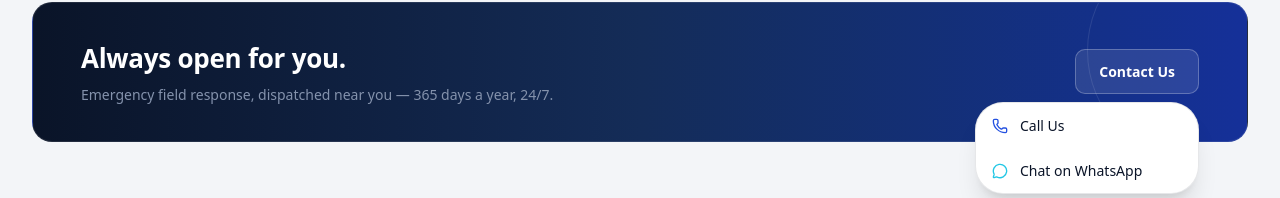
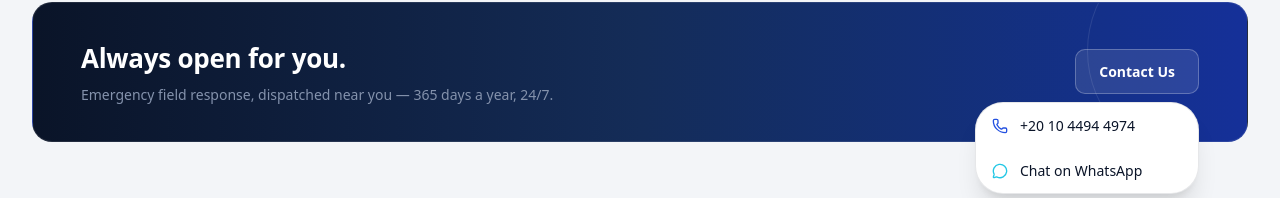
Before and after one commit to AttiaX125/fluxfor-website, a Next.js app: page / in a window 1280 px wide. Both pictures are taken after a click on the button "Contact Us". Shown: the part 999-1197 px from the top of the page. Built offline with nearby package versions, Linux system fonts and the light colour scheme.

Commit message:
solving call us problem

```diff
--- a/src/app/products/software-solutions/page.tsx
+++ b/src/app/products/software-solutions/page.tsx
@@ -94,7 +94,6 @@ export default function SoftwareSolutionsPage() {
             <div className="relative aspect-[4/3] overflow-hidden rounded-[16px] border border-border-c bg-surface-1 shadow-2xl shadow-brand-blue/[0.06]">
               <Image
                 src="/images/products/software/interface1.jpg"
-
                 alt="DraftSight CAD interface"
                 fill
                 className="object-cover"
--- a/src/components/contact-choice-button.tsx
+++ b/src/components/contact-choice-button.tsx
@@ -1,9 +1,11 @@
 "use client";
 
 import { useEffect, useRef, useState } from "react";
-import { MessageCircle, Phone } from "lucide-react";
+import type { MouseEvent as ReactMouseEvent } from "react";
+import { MessageCircle, Phone, Check } from "lucide-react";
 
 const PHONE_NUMBER = "201044944974"; // Egypt number: no + or leading 0
+const PHONE_DISPLAY = "+20 10 4494 4974";
 const PHONE_TEL_HREF = `tel:+${PHONE_NUMBER}`;
 const WHATSAPP_URL = `https://wa.me/${PHONE_NUMBER}`;
 
@@ -18,9 +20,15 @@ export function ContactChoiceButton({
 }: ContactChoiceButtonProps) {
   const [open, setOpen] = useState(false);
   const [coords, setCoords] = useState({ top: 0, left: 0 });
+  const [copied, setCopied] = useState(false);
+  const [isTouchDevice, setIsTouchDevice] = useState(true); // default to mobile behavior until checked
 
   const buttonRef = useRef<HTMLButtonElement>(null);
   const dropdownRef = useRef<HTMLDivElement>(null);
+
+  useEffect(() => {
+    setIsTouchDevice(window.matchMedia("(pointer: coarse)").matches);
+  }, []);
 
   useEffect(() => {
     function handleClickOutside(event: MouseEvent) {
@@ -62,6 +70,24 @@ export function ContactChoiceButton({
     });
   }, [open]);
 
+  function handleCallClick(e: ReactMouseEvent<HTMLAnchorElement>): void {
+    if (isTouchDevice) return; // let the tel: link behave normally on mobile
+
+    e.preventDefault();
+    navigator.clipboard
+      .writeText(`+${PHONE_NUMBER.slice(0, 2)} ${PHONE_NUMBER.slice(2)}`)
+      .then(() => {
+        setCopied(true);
+        setTimeout(() => {
+          setCopied(false);
+          setOpen(false);
+        }, 1200);
+      })
+      .catch(() => {
+        window.location.href = PHONE_TEL_HREF;
+      });
+  }
+
   return (
     <>
       <button
@@ -81,10 +107,15 @@ export function ContactChoiceButton({
         >
           <a
             href={PHONE_TEL_HREF}
+            onClick={handleCallClick}
             className="flex items-center gap-3 px-4 py-3 text-[14px] text-text-primary transition-colors hover:bg-surface-2"
           >
-            <Phone size={16} className="text-brand-blue" />
-            Call Us
+            {copied ? (
+              <Check size={16} className="text-brand-cyan" />
+            ) : (
+              <Phone size={16} className="text-brand-blue" />
+            )}
+            {copied ? "Copied!" : isTouchDevice ? "Call Us" : PHONE_DISPLAY}
           </a>
 
           <a
--- a/src/components/home/products-preview.tsx
+++ b/src/components/home/products-preview.tsx
@@ -29,7 +29,6 @@ const products = [
     imageLight: "/images/home/products/non-electric-protection-light.png",
     imageDark: "/images/home/products/non-electric-protection-dark.png",
   },
-
 ];
 
 export function ProductsPreview() {
```
